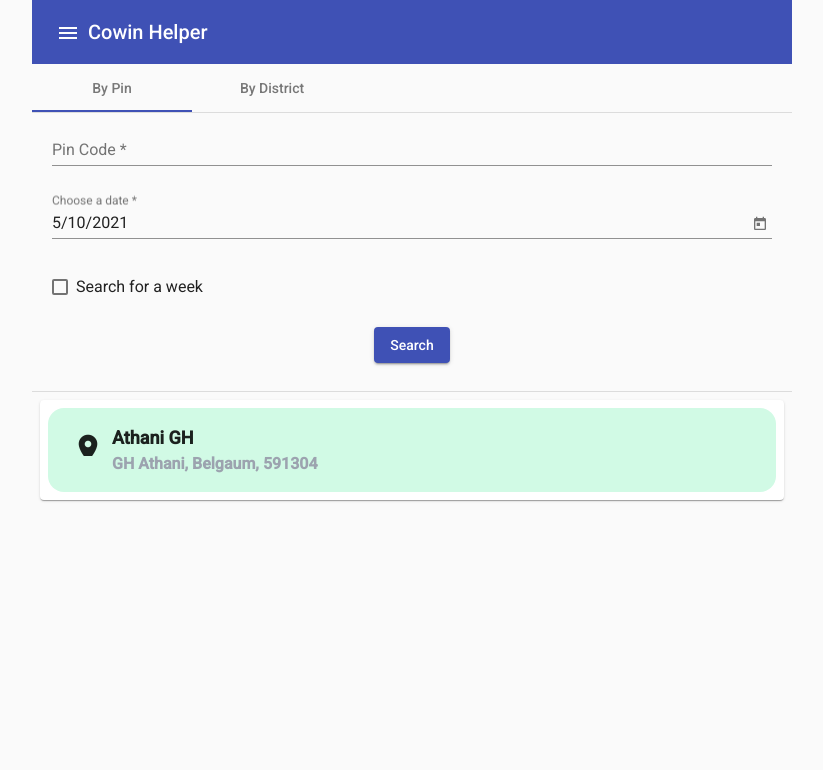
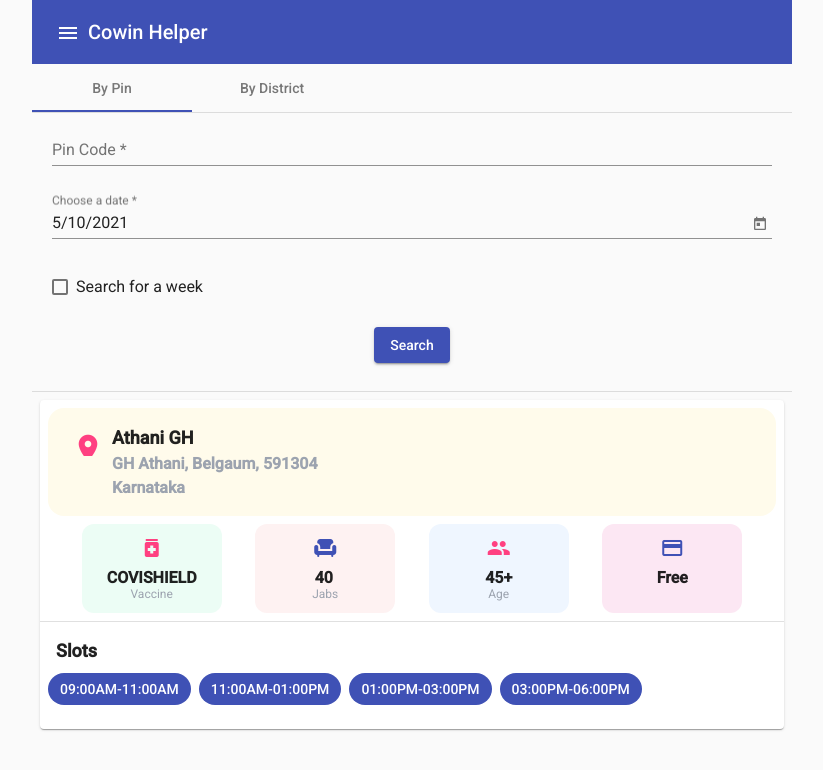
Before and after one commit to krishnaanaril/cowin-helper, an Angular app: page /search/pin in a window 1280 px wide. Shown: the top 770 px of the page, without its empty margins (228-1051 px from the left). Built offline with nearby package versions, Linux system fonts and the light colour scheme.

Commit message:
style: design day-center-info

```diff
--- a/projects/ch-web/src/app/day-center-info/day-center-info.component.html
+++ b/projects/ch-web/src/app/day-center-info/day-center-info.component.html
@@ -2,12 +2,66 @@
 
     <div class="header-block">
         <div class="icon-wrapper">
-            <mat-icon class="icon-place">place</mat-icon>
+            <mat-icon color="accent" class="icon-place">place</mat-icon>
         </div>
         <div>
             <h2 class="center-name">{{center.name}}</h2>
             <h3 class="center-address">{{center.address}}, {{center.district_name}}, {{center.pincode}}</h3>
+            <h3 class="center-address">{{center.state_name}}</h3>
         </div>
     </div>
+    <div class="sub-info py-2">
+        <div class="info-block medication">
+            <div class="icon-mini-wrapper">
+                <mat-icon color="accent" class="icon-medication">medication</mat-icon>
+            </div>
+            <div class="info-block-text">
+                <div>{{center.vaccine}}</div>
+                <div>Vaccine</div>
+            </div>
+        </div>
+        <div class="info-block chair">
+            <div class="icon-mini-wrapper">
+                <mat-icon color="primary" class="icon-medication">chair</mat-icon>
+            </div>
+            <div class="info-block-text">
+                <div>
+                    {{center.available_capacity}}
+                </div>
+                <div>Jabs</div>
+            </div>
+        </div>
+        <div class="info-block people">
+            <div class="icon-mini-wrapper">
+                <mat-icon color="accent" class="icon-medication">people</mat-icon>
+            </div>
+            <div class="info-block-text">
+                <div>
+                    {{center.min_age_limit}}<span>+</span>
+                </div>
+                <div>Age</div>
+            </div>
 
+        </div>
+        <div class="info-block payment">
+            <div class="icon-mini-wrapper">
+                <mat-icon color="primary" class="icon-medication">payment</mat-icon>
+            </div>
+            <div class="info-block-text">
+                <div>
+                    <span *ngIf="center.fee != '0'">&#8377;</span>
+                    {{center.fee == "0"? center.fee_type : center.fee}}
+                </div>
+                <div></div>
+            </div>
+
+        </div>
+    </div>
+    <mat-divider></mat-divider>
+    <div class="slot-block">
+        <h2 class="slot-title">Slots</h2>
+        <mat-chip-list aria-label="Vaccine Slots">
+            <mat-chip *ngFor="let slot of center.slots" color="primary" disableRipple="true" selected>{{slot}}</mat-chip>
+        </mat-chip-list>
+    </div>
 </mat-card>
--- a/projects/ch-web/src/app/day-center-info/day-center-info.component.scss
+++ b/projects/ch-web/src/app/day-center-info/day-center-info.component.scss
@@ -2,7 +2,7 @@
     display: flex;
     flex-direction: row;
     justify-content: flex-start;
-    background-color: rgba(209, 250, 229, 1); //bg-yellow-200
+    background-color: rgba(255, 251, 235, 1); //bg-yellow-50
     padding: 1rem;
     border-radius: 1rem;
 }
@@ -42,3 +42,65 @@
     padding-top: 0.5rem;
     padding-bottom: 0.5rem;
 }
+
+.sub-info {
+    display: flex;
+    flex-direction: row;
+    justify-content: space-evenly;
+
+    div {
+        min-width: 17%;
+    }
+
+}
+
+.icon-mini-wrapper {
+    display: flex;
+    align-items: baseline;
+    justify-content: space-evenly;
+}
+
+.info-block {
+    border-radius: 0.75rem;
+    padding: 0.75rem 0.5rem;
+}
+
+.medication {
+    background-color: rgba(236, 253, 245, 1); // bg-green-50
+}
+
+.chair {
+    background-color: rgba(254, 242, 242, 1); // bg-red-50
+}
+
+.people {
+    background-color: rgba(239, 246, 255, 1); // bg-blue-50
+}
+
+.payment {
+    background-color: rgba(252, 231, 243, 1); // bg-pink-50
+}
+
+.info-block-text {
+    display: flex;
+    flex-direction: column;
+    justify-content: center;
+    align-items: center;
+    padding-top: 0.5rem;
+    div:first-child, span {
+        font-weight: bold;
+    }
+    div:last-child {
+        font-size: 0.75rem;
+        color: rgba(156, 163, 175, 1);// txt-gray-400
+    }
+}
+
+.slot-block {
+    padding: 1rem 0;
+}
+
+.slot-title {
+    @extend .center-name;
+    padding: 0 0 0.5rem 0.5rem;
+}
```
